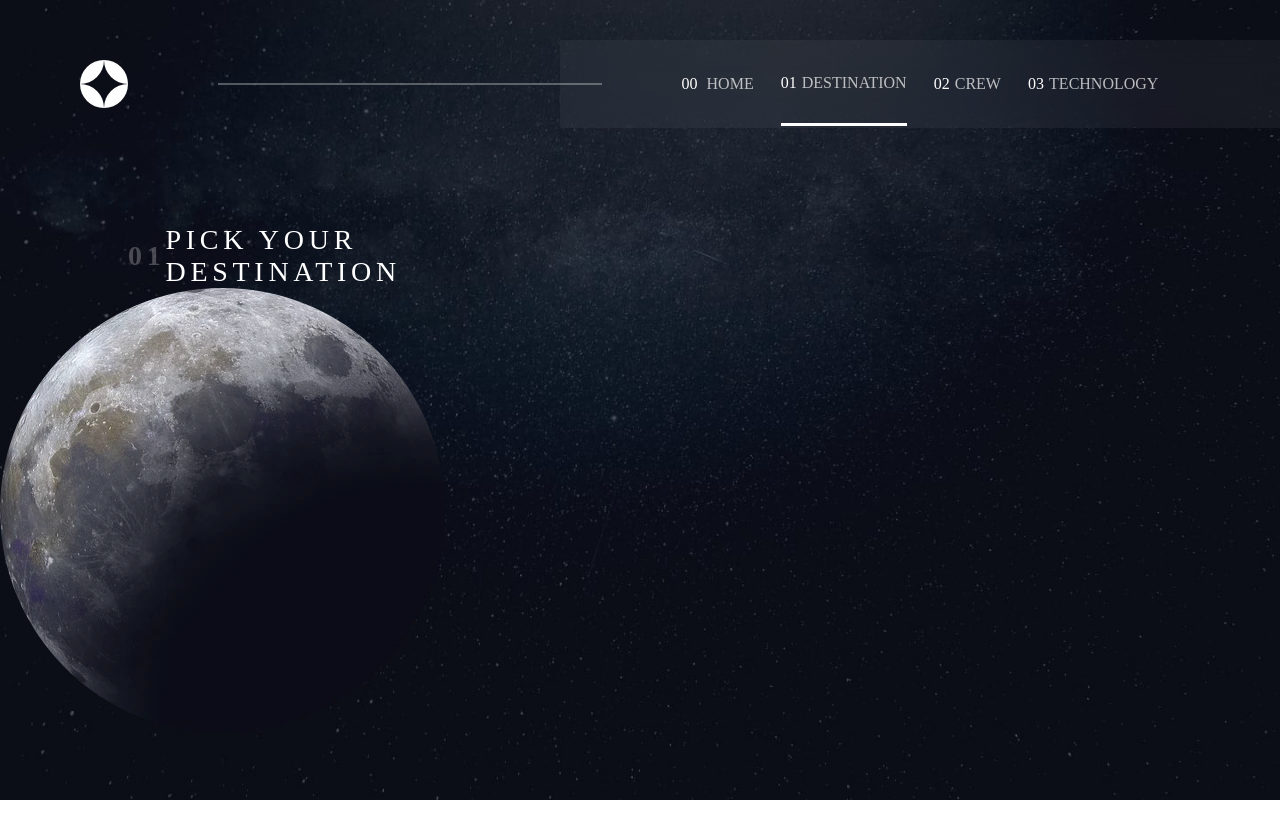
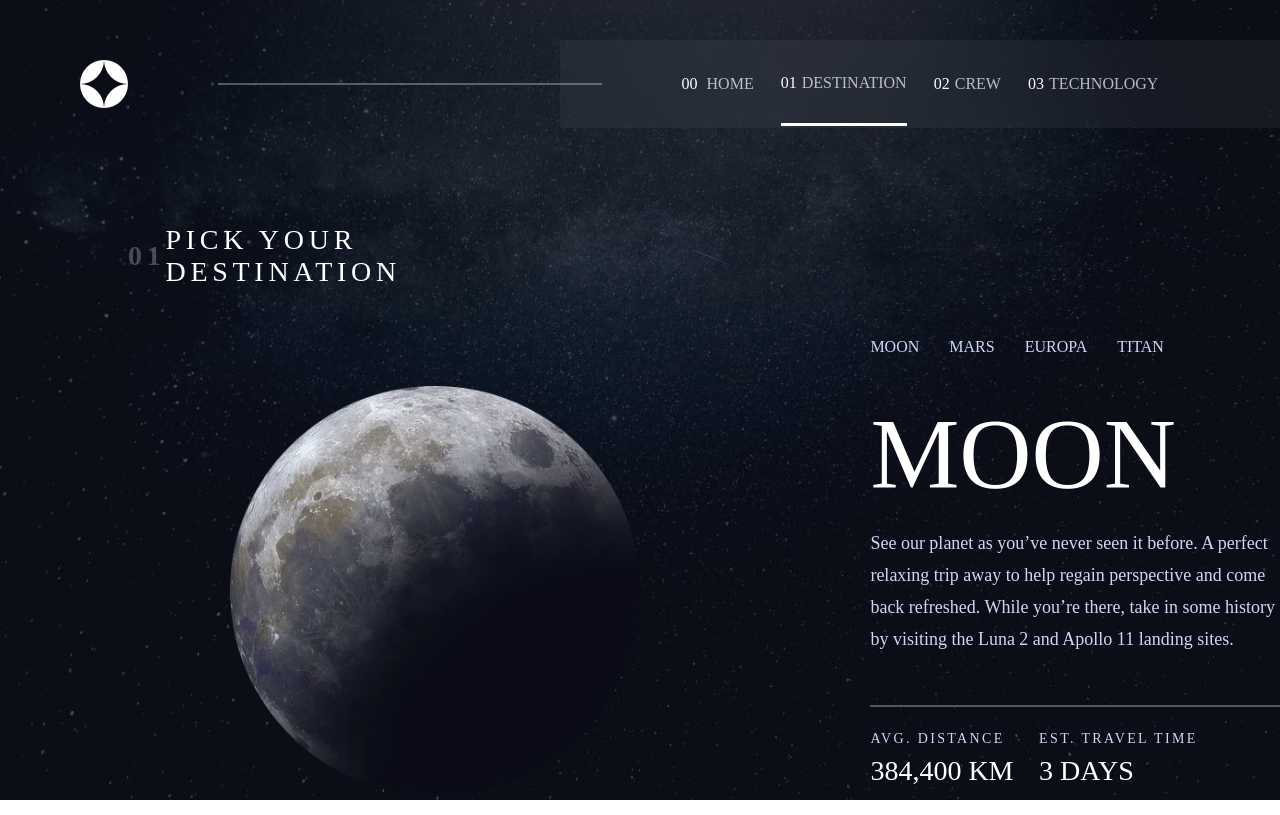
Before and after one commit to lukasviliams/space-tourism, a Vue app: page /destination in a window 1280 px wide. Built offline with nearby package versions, Linux system fonts and the light colour scheme; a web font is replaced by a local one.

Commit message:
destination component content and design

```diff
--- a/src/components/destination-component.vue
+++ b/src/components/destination-component.vue
@@ -1,13 +1,41 @@
 <template>
-<div class="destination-container">
+<section class="destination-container">
   <div class="header">
       <span>01</span>
       <p class="heading5">Pick your destination</p>
   </div>
+  <div class="destination-component">
   <div class="img-container">
-    <img src="../assets/img/destination/image-moon.webp" alt="moon">
+    <img class="img" src="../assets/img/destination/image-moon.webp" alt="moon">
   </div>
-</div>
+  <div class="tab-container">
+    <div class="nav-container">
+      <p class="nav-text">Moon</p>
+      <p class="nav-text">Mars</p>
+      <p class="nav-text">Europa</p>
+      <p class="nav-text">Titan</p>
+    </div>
+    <div class="heading-container">
+      <div class="heading2">Moon</div>
+    </div>
+    <p class="body-text">See our planet as you’ve never seen it before. A perfect relaxing trip
+       away to help regain perspective and come back refreshed. While you’re there,
+       take in some history by visiting the Luna 2 and Apollo 11 landing sites.
+    </p>
+    <div class="line"></div>
+    <div class="info-container">
+      <div class="subheading-container">
+        <p class="subheading2">AVG. Distance</p>
+        <p class="subheading1">384,400 km</p>
+      </div>
+      <div class="subheading-container">
+        <p class="subheading2">Est. travel time</p>
+        <p class="subheading1">3 days</p>
+      </div>
+    </div>
+  </div>
+  </div>
+</section>
 </template>
 
 <script>
@@ -42,4 +70,74 @@ export default {
   color: #ffffff;
   letter-spacing: 4.72px;
 }
+.destination-component{
+  display: flex;
+  align-items: flex-end;
+}
+.img-container{
+  height: 44.5rem;
+  width: 44.5rem;
+  margin: 10vh 18vw 0 18vw;
+}
+.img{
+  height: 100%;
+  width: 100%;
+  object-fit: contain;
+}
+.tab-container{
+  display: flex;
+  justify-content: flex-start;
+  align-items: center;
+  flex-direction: column;
+  height: 47.5rem;
+  width: 44.5rem;
+}
+.nav-container{
+  width: 100%;
+  display: flex;
+  justify-content: flex-start;
+  align-items: center;
+  margin-bottom: 5vh;
+}
+.nav-container .nav-text{
+  margin-right: 3rem;
+}
+.nav-text{
+  color: var(--sec-color);
+}
+.heading-container{
+  width: 100%;
+  display: flex;
+  justify-content: flex-start;
+
+}
+.heading2{
+  text-transform: uppercase;
+  margin-bottom: 2vh;
+}
+.body-text{
+  margin-bottom: 5rem;
+}
+.line{
+  width: 100%;
+  border-bottom: 2px solid rgba(255, 255, 255, 0.3);
+  margin-bottom: 3vh;
+}
+.info-container{
+  width: 100%;
+  display: flex;
+  justify-content: flex-start;
+  align-items: center;
+}
+.subheading-container{
+  margin-right: 2vw;
+}
+.subheading2{
+  text-transform: uppercase;
+  color: var(--sec-color);
+  margin-bottom: 1vh;
+}
+.subheading1{
+  text-transform: uppercase;
+}
 </style>
--- a/src/global.css
+++ b/src/global.css
@@ -38,11 +38,11 @@
     letter-spacing: 4.75px;
     color: var(--sec-color);
 }
-.subheding1{
+.subheading1{
     font-family: 'bellefair';
     font-size: 28px;
 }
-.subheding2{
+.subheading2{
     font-family: 'barlow';
     font-size: 14px;
     letter-spacing: 2.35px;
```
